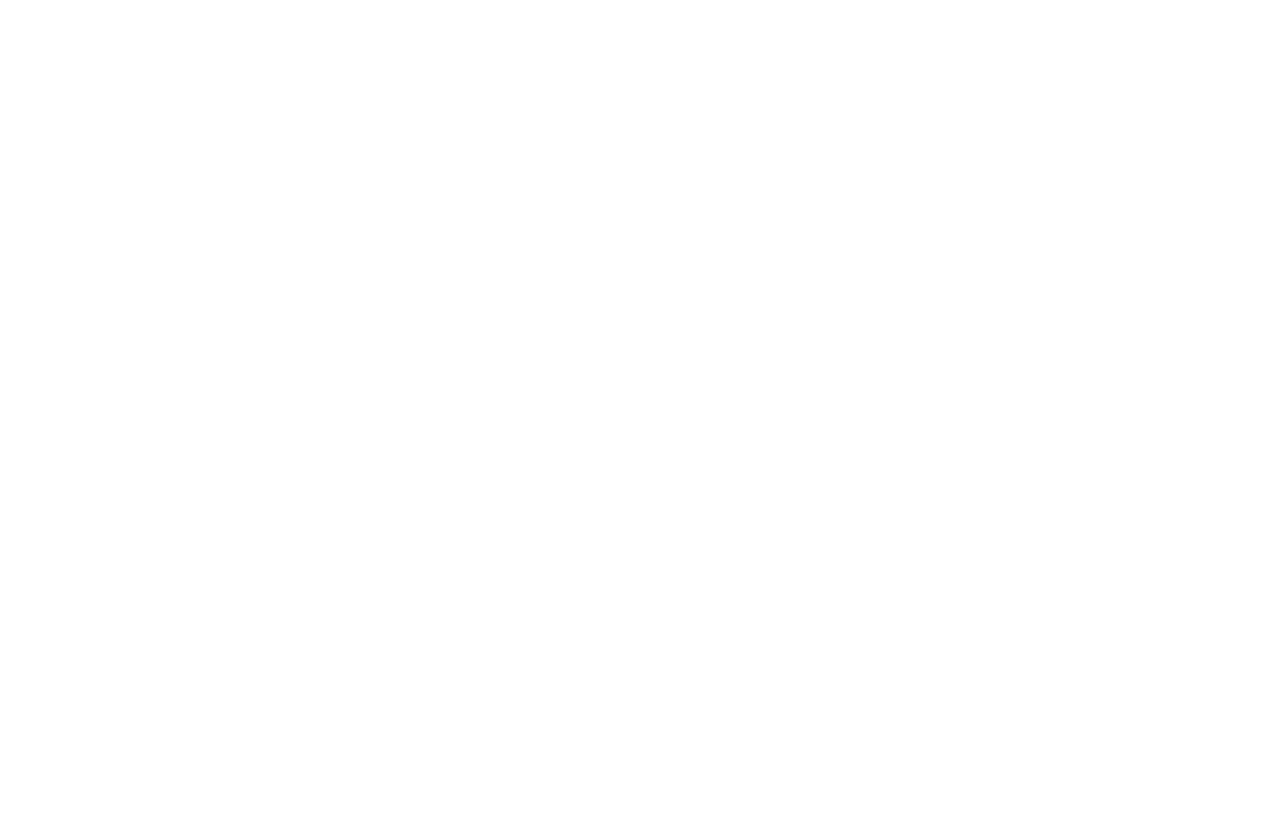
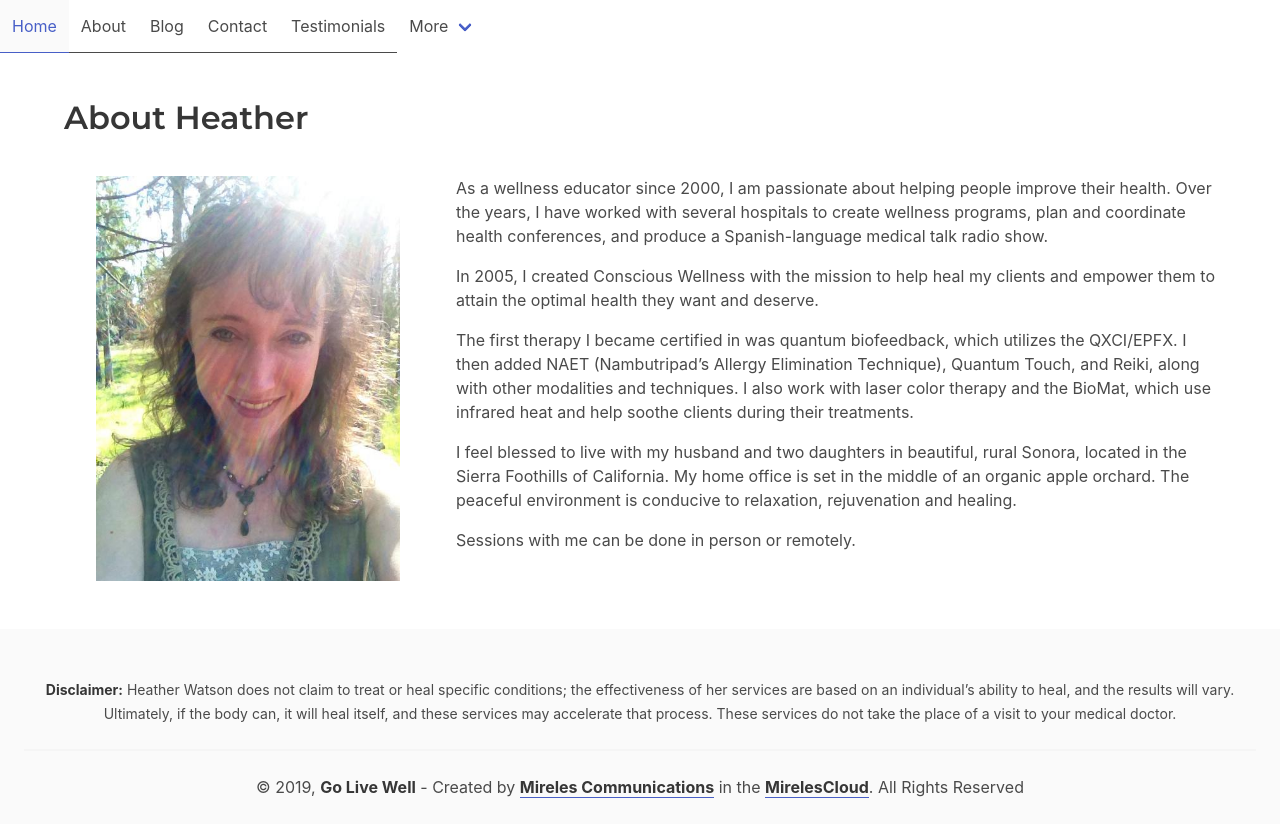
Before and after one commit to MirelesCloud/go-live-well, a Gatsby site: page /about in a window 1280 px wide. Before the commit this address had no page. Before the commit the page ends 800 px from the top, so only its background shows below. Built offline with nearby package versions, Linux system fonts and the light colour scheme; Gatsby itself is replaced by a stand-in of ours; some packages are replaced by stand-ins of ours.

Commit message:
added about page

```diff
--- a/gatsby-node.js
+++ b/gatsby-node.js
@@ -8,7 +8,7 @@ exports.createPages = ({ graphql, actions }) => {
   return graphql(
     `
       {
-        allMarkdownRemark(
+        blog: allMarkdownRemark(
           sort: { fields: [frontmatter___date], order: DESC }
           limit: 1000
         ) {
@@ -31,7 +31,7 @@ exports.createPages = ({ graphql, actions }) => {
     }
 
     // Create blog posts pages.
-    const posts = result.data.allMarkdownRemark.edges
+    const posts = result.data.blog.edges
 
     posts.forEach((post, index) => {
       const previous = index === posts.length - 1 ? null : posts[index + 1].node
--- /dev/null
+++ b/src/pages/about.js
@@ -0,0 +1,57 @@
+import React from 'react'
+import { graphql } from 'gatsby'
+import Layout from '../components/layout'
+import Img from 'gatsby-image'
+
+export default ({ data }) => (
+  <Layout>
+    <section className="section">
+      <div className="container">
+        <div className="columns">
+          <div className="column is-12">
+            <div className="content">
+              <h1 className="title">About Heather</h1>
+            </div>
+          </div>
+        </div>
+        <div className="columns">
+          <div className="column is-4">
+            <div className="content">
+              <figure>
+                <Img fluid={data.file.childImageSharp.fluid}/>
+              </figure>
+
+            </div>
+
+          </div>
+          <div className="column is-8">
+           <div className="content">
+             <p>As a wellness educator since 2000, I am passionate about helping people improve their health. Over the years, I have worked with several hospitals to create wellness programs, plan and coordinate health conferences, and produce a Spanish-language medical talk radio show.
+             </p>
+             <p>In 2005, I created Conscious Wellness with the mission to help heal my clients and empower them to attain the optimal health they want and deserve.
+             </p>
+             <p>The first therapy I became certified in was quantum biofeedback, which utilizes the QXCI/EPFX. I then added NAET (Nambutripad’s Allergy Elimination Technique), Quantum Touch, and Reiki, along with other modalities and techniques. I also work with laser color therapy and the BioMat, which use infrared heat and help soothe clients during their treatments.
+             </p>
+             <p>I feel blessed to live with my husband and two daughters in beautiful, rural Sonora, located in the Sierra Foothills of California. My home office is set in the middle of an organic apple orchard. The peaceful environment is conducive to relaxation, rejuvenation and healing.
+             </p>
+             <p>Sessions with me can be done in person or remotely.</p>
+
+           </div>
+          </div>
+        </div>
+      </div>
+    </section>
+  </Layout>
+)
+
+export const aboutQuery = graphql`
+  query {
+    file(absolutePath: { regex: "/sunshine.jpg/"}) {
+      childImageSharp {
+        fluid(maxWidth: 400) {
+          ...GatsbyImageSharpFluid
+        }
+      }
+    }
+}
+`
--- a/src/pages/index.js
+++ b/src/pages/index.js
@@ -284,7 +284,7 @@ export const pageQuery = graphql`
     }
     logo: file(absolutePath: { regex: "/go-live-well-white.png/"}) {
       childImageSharp {
-        fluid(maxWidth: 600) {
+        fluid(maxWidth: 100) {
           ...GatsbyImageSharpFluid
         }
       }
```
